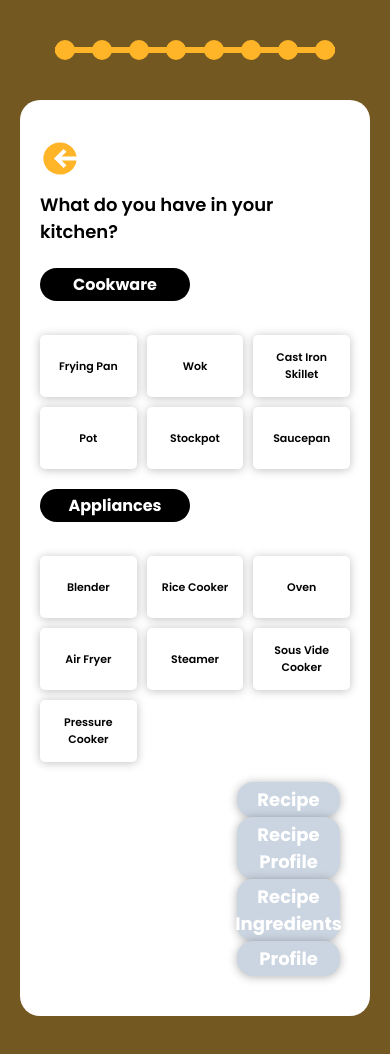
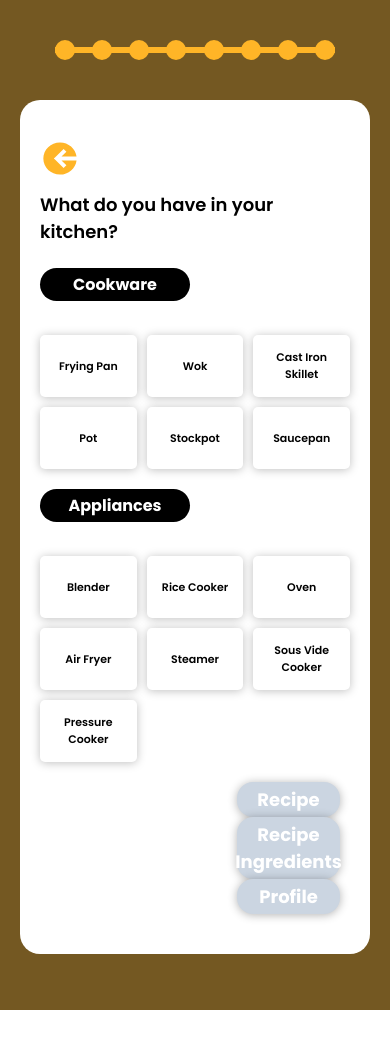
Before and after one commit to EdilAkynbekov/webapp, a Next.js app: page /Prsetup8a in a window 390 px wide. Shown: the top 1054 px of the page. After the commit the page ends 1010 px from the top, so only its background shows below. Built offline with nearby package versions, Linux system fonts and the light colour scheme.

Commit message:
Recipe Ingredients page refactoring and responsive

```diff
--- a/components/FrameSetup8.tsx
+++ b/components/FrameSetup8.tsx
@@ -234,20 +234,7 @@ const ChoiceFrame: NextPage = () => {
             Recipe
           </b>
         </button>
-        <Link className="no-underline" href="/Recipe">
-          <button
-            className={`cursor-pointer [border:none] py-1 px-[18px] w-[103px] rounded-2xl shadow-[0px_1px_10px_rgba(0,_0,_0,_0.3)] flex flex-row items-center justify-center box-border ${
-              activityLevel.length === 0
-                ? "bg-slate-300"
-                : "bg-orange hover:bg-slate-300"
-            } `}
-          >
-            <b className="flex-1 relative text-lg font-poppins text-white text-center">
-              Recipe Profile
-            </b>
-          </button>
-        </Link>
-        <Link className="no-underline" href="/RecipeB">
+        <Link className="no-underline" href="/RecipeIngredients">
           <button
             className={`cursor-pointer [border:none] py-1 px-[18px] w-[103px] rounded-2xl shadow-[0px_1px_10px_rgba(0,_0,_0,_0.3)] flex flex-row items-center justify-center box-border ${
               activityLevel.length === 0
```
Also changed, not shown: pages/RecipeIngredients.tsx (renamed from pages/RecipeB.tsx).
